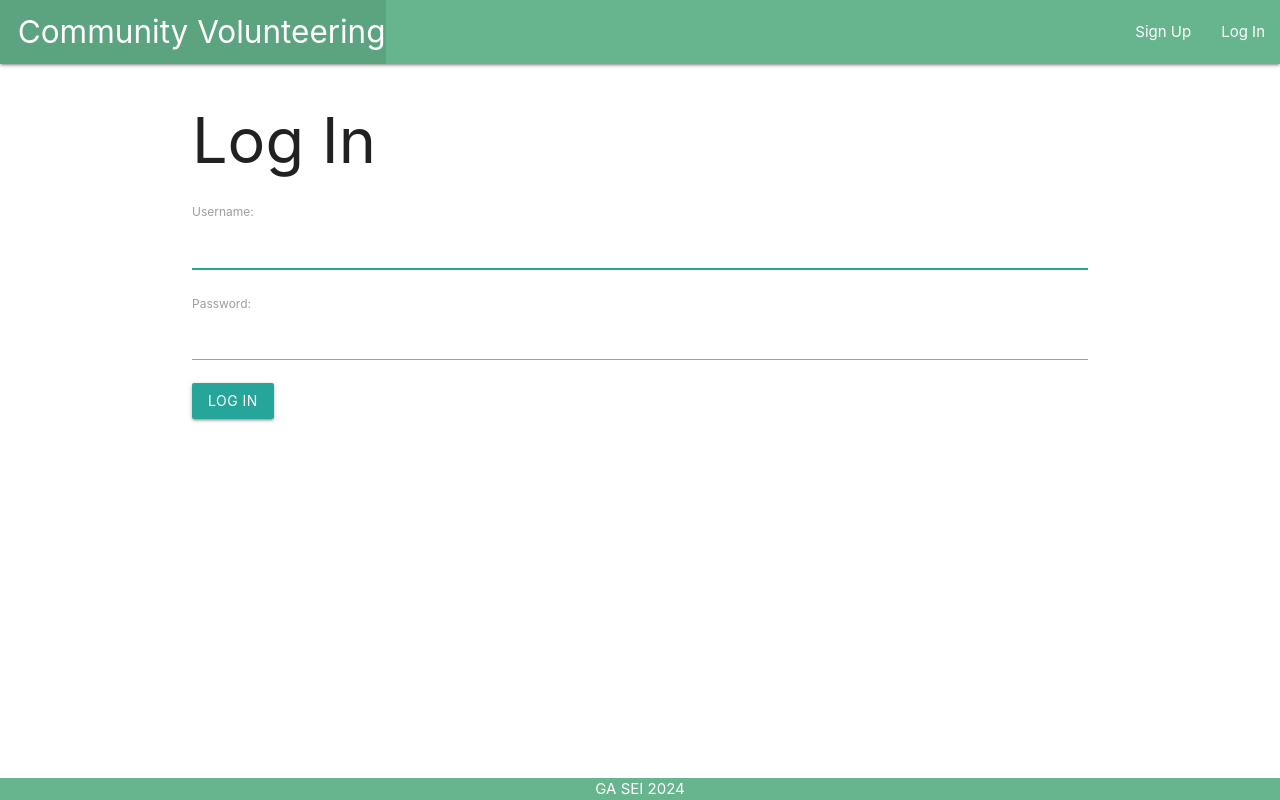
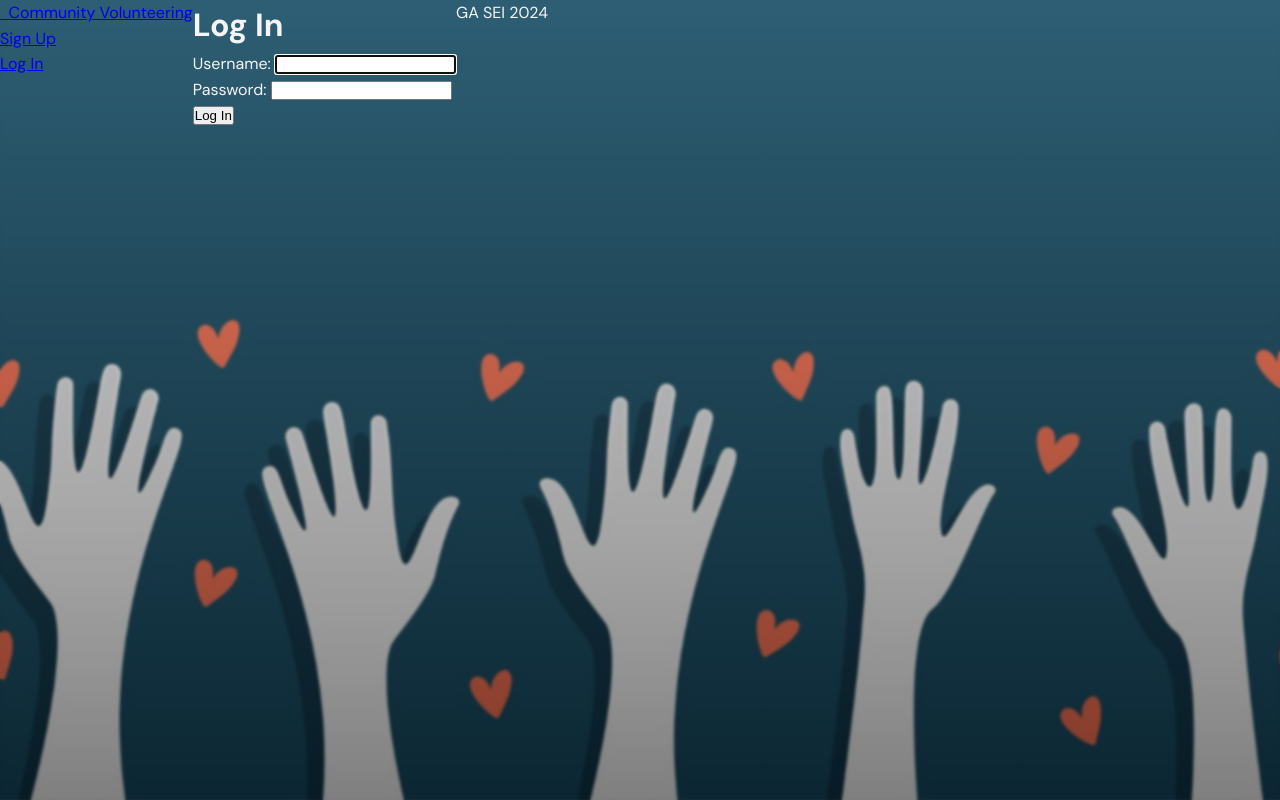
Before and after one commit to zala-dev/VolunteerHub, a Django app: page /accounts/login/?next=/unlike/1/ in a window 1280 px wide. Run offline with Django 5.2, Linux system fonts and the light colour scheme.

Commit message:
initial css setup

```diff
--- a/main_app/static/css/style.css
+++ b/main_app/static/css/style.css
@@ -1,37 +1,45 @@
-body {
-    display: flex;
-    min-height: 100vh;
-    flex-direction: column;
-  }
+/* Web Fonts - Changa One and DM Sans */
+@import url("https://fonts.googleapis.com/css2?family=Changa+One:ital@0;1&family=DM+Sans:ital,opsz,wght@0,9..40,100..1000;1,9..40,100..1000&display=swap");
 
-  main {
-    flex: 1 0 auto;
-  }
+/* CSS variables */
 
-  footer.page-footer {
-    padding-top: 0;
-    text-align: center;
-    background-color: rgb(102,181,142)
-  }
-
-  nav {
-    background-color: rgb(102,181,142)
-  }
-
-#withdraw, #unlike {
-  background-color: red;
-  color: white;
-  border: none;
-  cursor: pointer;
-  padding: 5px;
-  border-radius: 5px;
+:root {
+  --color-primary: #ff7151;
+  --color-primary-dark: #dc5a3d;
+  --color-secondary: #164c64;
+  --color-white: #f5f5f5;
+  --color-dark: #111;
+  --hero-heading-size: 4.8rem;
+  --hero-subheading-size: 2.4rem;
+  --font-primary: "Changa One", sans-serif;
+  --font-secondary: "DM Sans", sans-serif;
 }
 
-#volunteer, #like {
-  background-color: green;
-  color: white;
-  border: none;
-  cursor: pointer;
-  padding: 5px;
-  border-radius: 5px;
+* {
+  margin: 0;
+  padding: 0;
+  box-sizing: border-box;
 }
+
+html {
+  font-size: 62.5%;
+  box-sizing: inherit;
+}
+
+body {
+  display: flex;
+  min-height: 100vh;
+  width: 100vw;
+
+  background: linear-gradient(rgba(255, 255, 255, 0.1), rgba(0, 0, 0, 0.5)),
+    rgba(0, 0, 0, 0.2) url("../images/landing-page.jpg") no-repeat center/cover;
+
+  -webkit-backdrop-filter: blur(0.15rem);
+
+  backdrop-filter: blur(0.15rem);
+
+  font-family: var(--font-secondary);
+  font-size: 1.6rem;
+  line-height: 1.6;
+  color: var(--color-white);
+}
--- a/main_app/templates/base.html
+++ b/main_app/templates/base.html
@@ -2,31 +2,27 @@
 
 <!DOCTYPE html>
 <html lang="en">
+
 <head>
   <meta charset="UTF-8" />
   <meta name="viewport" content="width=device-width, initial-scale=1.0" />
   <meta http-equiv="X-UA-Compatible" content="ie=edge" />
-    <title>Community Volunteering</title>
-    <link
+  <title>VolunteerHUB - John | Mutsumi | Zala</title>
+  <!-- <link
       rel="stylesheet"
       href="https://cdnjs.cloudflare.com/ajax/libs/materialize/1.0.0/css/materialize.min.css"
-    />
-    <link
-      rel="stylesheet"
-      type="text/css"
-      href="{% static 'css/style.css' %}"
-    />
-    <script src="https://cdnjs.cloudflare.com/ajax/libs/materialize/1.0.0/js/materialize.min.js"></script>
+    /> -->
+  <link rel="stylesheet" type="text/css" href="{% static 'css/style.css' %}" />
+  <!-- <script src="https://cdnjs.cloudflare.com/ajax/libs/materialize/1.0.0/js/materialize.min.js"></script> -->
 </head>
+
 <body>
   <header class="navbar-fixed">
     <nav>
       <div class="nav-wrapper">
         <ul>
           <li>
-              <a href="{% url 'home' %}" class="left brand-logo"
-                >&nbsp;&nbsp;Community Volunteering</a
-              >
+            <a href="{% url 'home' %}" class="left brand-logo">&nbsp;&nbsp;Community Volunteering</a>
           </li>
         </ul>
         <ul class="right">
@@ -40,19 +36,10 @@
           </li>
           <li><a href="{% url 'all_events' %}">All Events</a></li>
           <li>
-              <form
-                id="logout-form"
-                action="{% url 'logout' %}"
-                method="POST"
-                style="display: none"
-              >
+            <form id="logout-form" action="{% url 'logout' %}" method="POST" style="display: none">
               {% csrf_token %}
             </form>
-              <a
-                href="#"
-                onclick="document.getElementById('logout-form').submit();"
-                >Logout</a
-              >
+            <a href="#" onclick="document.getElementById('logout-form').submit();">Logout</a>
           </li>
           {% else %}
           <li><a href="{% url 'signup' %}">Sign Up</a></li>
@@ -65,4 +52,5 @@
   <main class="container">{% block content %} {% endblock %}</main>
   <footer class="page-footer">GA SEI 2024</footer>
 </body>
+
 </html>
```
Also changed, not shown: main_app/static/images/landing-page.jpg (added). Lines whose indentation alone changed are shown as unchanged.
